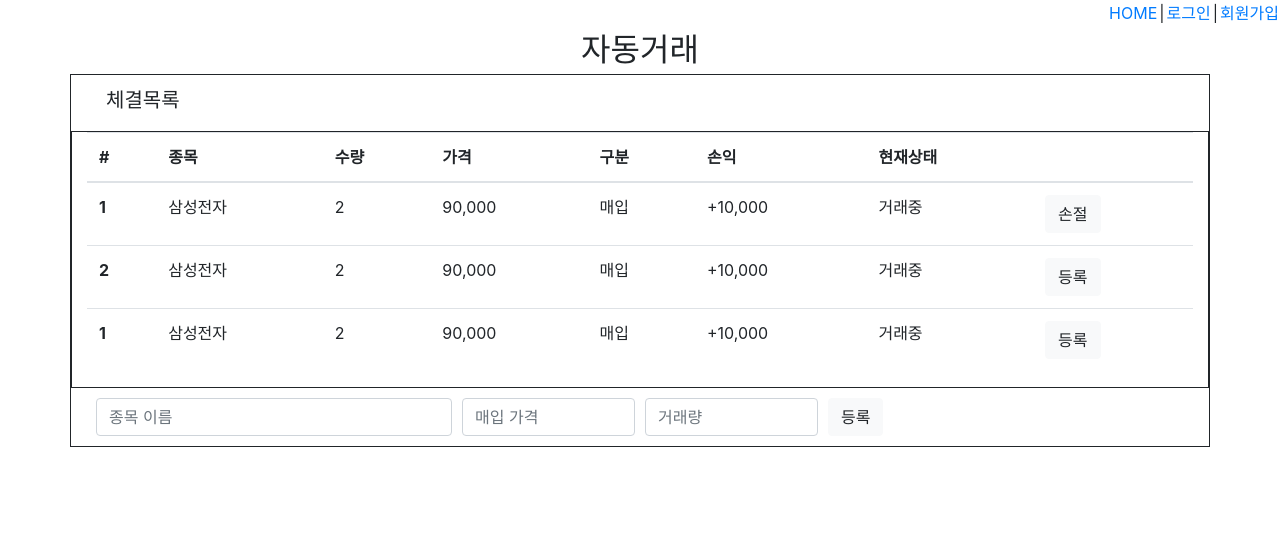
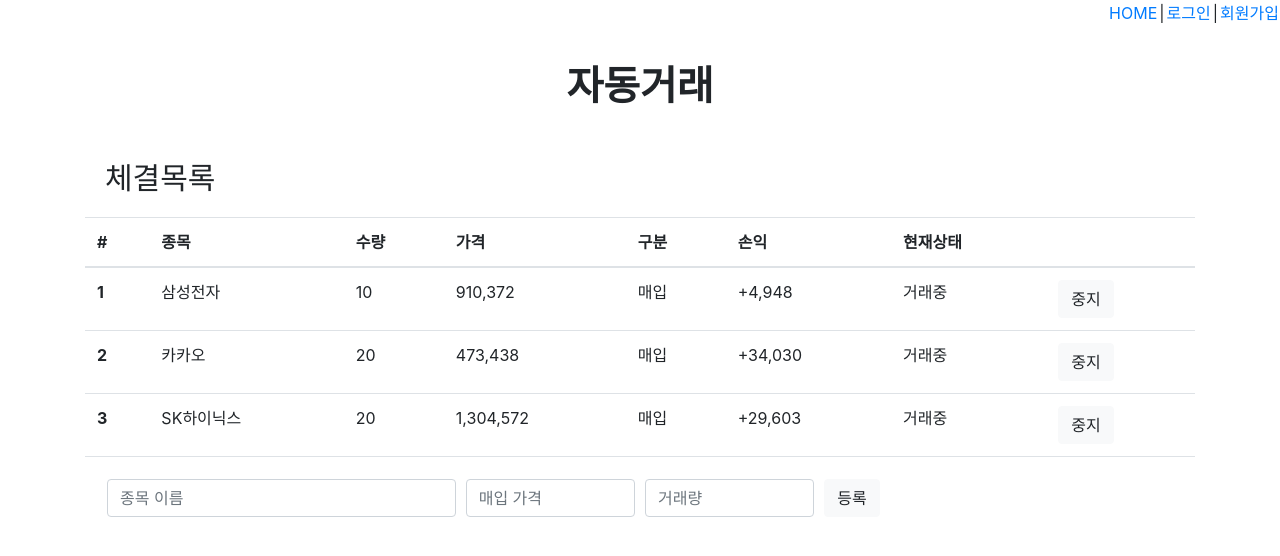
Before and after one commit to ckdgus0204/capstone_test, a Django app: page /trading_home/ in a window 1280 px wide. Shown: the top 556 px of the page. Run offline with Django 3.2, Linux system fonts and the light colour scheme; some libraries are stand-ins or nearby versions.

Commit message:
before mysql

```diff
--- a/website/accounts/forms.py
+++ b/website/accounts/forms.py
@@ -8,7 +8,7 @@ class CreateUserForm(UserCreationForm):
     name=forms.CharField(required=True)
     class Meta:
         model = User
-        fields=('username','email','name','password','password2')
+        fields=('username','password1','password2','name','email')
 
     def save(self, commit=True):
         user=super(CreateUserForm,self).save(coomit=False)
--- a/website/accounts/views.py
+++ b/website/accounts/views.py
@@ -9,6 +9,8 @@ from django.contrib import auth
 def signup(request):
     if request.method == "POST":
         userform = UserCreationForm(request.POST)
+        print(userform.is_valid())
+        print(userform)
         if userform.is_valid():
             userform.save()
             return redirect("home")
--- a/website/templates/home.html
+++ b/website/templates/home.html
@@ -52,7 +52,7 @@
             <tr>
                 {% if user.is_authenticated %}
                 <td>
-                    <a href="#" style="color:black;">{{ user.username }} 개미님 ^^</a>
+                    <a href="#" style="color:black;">{{ user.username }}  </a>
                 <td>|</td>
                 <td><a href="{% url 'logout' %}">로그아웃</a></td>
                 <td>|</td>
--- a/website/templates/simulation/simulation_select.html
+++ b/website/templates/simulation/simulation_select.html
@@ -60,7 +60,7 @@
         <tr>
             {% if user.is_authenticated %}
             <td>
-                <a href="#" style="color:black;">{{ user.username }} 개미님 ^^</a>
+                <a href="#" style="color:black;">{{ user.username }}  </a>
             <td>|</td>
             <td><a href="{% url 'logout' %}">로그아웃</a></td>
             <td>|</td>
@@ -79,7 +79,7 @@
     </table><!--최상단 회원명|HOME|마이페이지 끝-->
     {% endblock %}
   </div>
-  <div class="container">
+  <div class="container"style="margin-top:20px;">
     <div class="row">
       <div class="col">
         <h1>시뮬레이션 종목 선정</h1>
@@ -132,7 +132,7 @@
            </div>
          </div>
     <div class="row">
-      <div class="col" style="padding-top: ;padding-bottom: 20px;">
+      <div class="col" style="padding-bottom: 20px;">
         <form class="stock_form">
           <div class="form-row">
             <div class="col-4">
--- a/website/templates/trading_home.html
+++ b/website/templates/trading_home.html
@@ -15,7 +15,7 @@
   <style>
       header{
         text-align:center;
-        font-size:xx-large;
+        font-size:40px;
       }
       a {
             text-decoration: none;
@@ -36,7 +36,6 @@
             height:50px;
         }
         .container{
-            border:solid 1px;
 
         }
         .stock_form{
@@ -53,7 +52,7 @@
         <tr>
             {% if user.is_authenticated %}
             <td>
-                <a href="#" style="color:black;">{{ user.username }} 개미님 ^^</a>
+                <a href="#" style="color:black;">{{ user.username }}  </a>
             <td>|</td>
             <td><a href="{% url 'logout' %}">로그아웃</a></td>
             <td>|</td>
@@ -71,16 +70,16 @@
         </tr>
     </table><!--최상단 회원명|HOME|마이페이지 끝-->
     {% endblock %}
-    <header>자동거래</header>
+    <header style="margin-bottom: 30px;margin-top: 30px;font-weight:  bold;">자동거래</header>
 
     <div class="container">
         <div class="row">
             <div class="col">
-                <p style="font-size: 20px; margin-left: 20px; margin-top: 10px;"> 체결목록</p>
+                <p style="font-size: 30px; margin-left: 20px; margin-top: 10px;"> 체결목록</p>
             </div>
         </div>
         <div class="row">
-            <div class="col" style="border:solid 1px;">
+            <div class="col">
                 <table class="table">
                     <thead>
                       <tr>
@@ -98,38 +97,35 @@
                       <tr>
                         <th scope="row">1</th>
                         <td>삼성전자</td>
-                        <td>2</td>
-                        <td>90,000</td>
+                        <td>10</td>
+                        <td>910,372</td>
                         <td>매입</td>
-                        <td>+10,000</td>
+                        <td>+4,948</td>
                         <td>거래중</td>
-                        <td><button type="button" class="btn btn-light">손절</button></td>
+                        <td><button type="button" class="btn btn-light">중지</button></td>
                       </tr>
                       <tr>
                         <th scope="row">2</th>
-                        <td>삼성전자</td>
-                        <td>2</td>
-                        <td>90,000</td>
+                        <td>카카오</td>
+                        <td>20</td>
+                        <td>473,438</td>
                         <td>매입</td>
-                        <td>+10,000</td>
+                        <td>+34,030</td>
                         <td>거래중</td>
-                        <td><button type="button" class="btn btn-light">등록</button></td>
+                        <td><button type="button" class="btn btn-light">중지</button></td>
                       </tr>
                       <tr>
-                        <th scope="row">1</th>
-                        <td>삼성전자</td>
-                        <td>2</td>
-                        <td>90,000</td>
+                        <th scope="row">3</th>
+                        <td>SK하이닉스</td>
+                        <td>20</td>
+                        <td>1,304,572</td>
                         <td>매입</td>
-                        <td>+10,000</td>
+                        <td>+29,603</td>
                         <td>거래중</td>
-                        <td><button type="button" class="btn btn-light">등록</button></td>
+                        <td><button type="button" class="btn btn-light">중지</button></td>
                        </tr>
-                    </tbody>
-                </table>
-            </div>
-
-        </div>
+                       <tr>
+                         <td colspan="8">
                           <div class="row">
                             <div class="col">
                                 <form class="stock_form">
@@ -151,6 +147,14 @@
                                   </form>
                             </div>
                         </div>
+                         </td>
+                       </tr>
+                    </tbody>
+                </table>
+            </div>
+
+        </div>
+
     </div>
 
 </body>
```
Also changed, not shown: website/templates/mypage.html (+62 -32 lines), website/templates/registration/signup.html (+6 -7 lines), website/templates/selecting/selecting_home.html (+4 -25 lines), website/templates/simulation/simulation_home.html (+20 -17 lines), website/db.sqlite3. Lines whose indentation alone changed are shown as unchanged.
